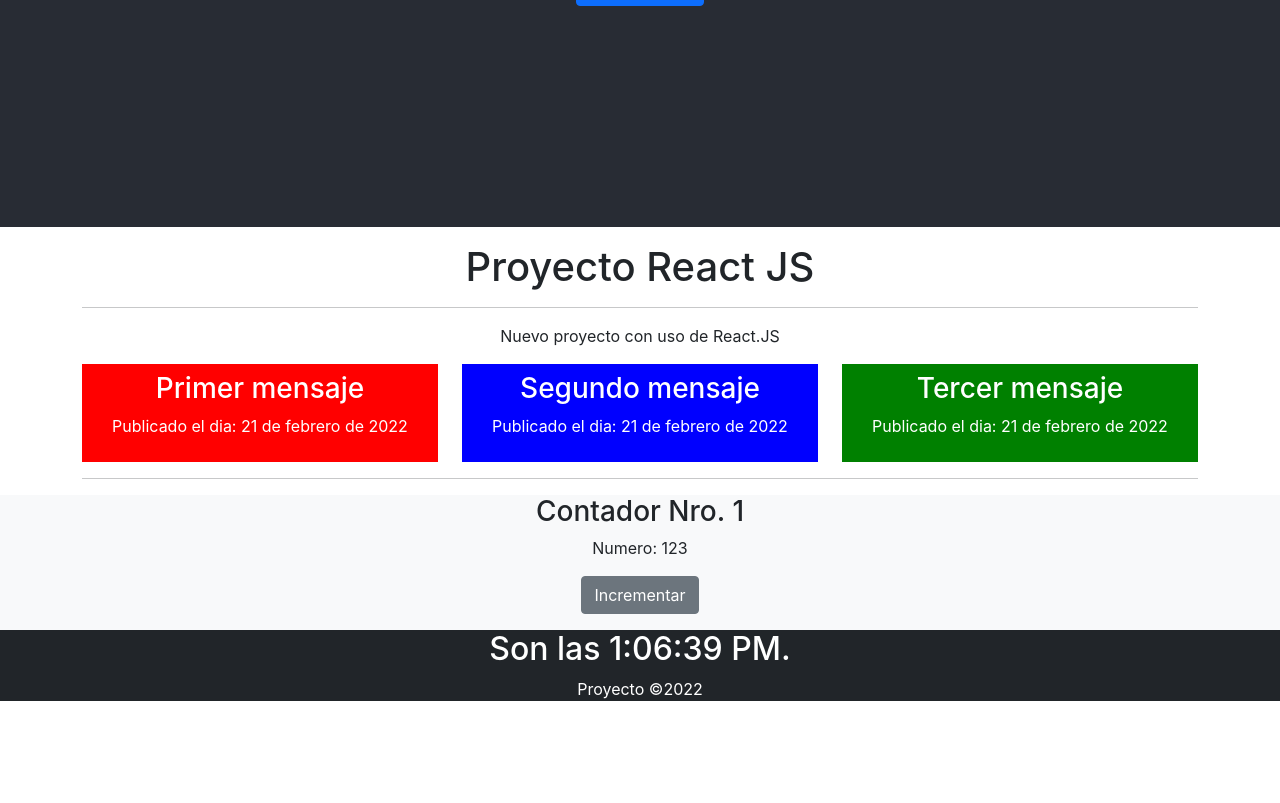
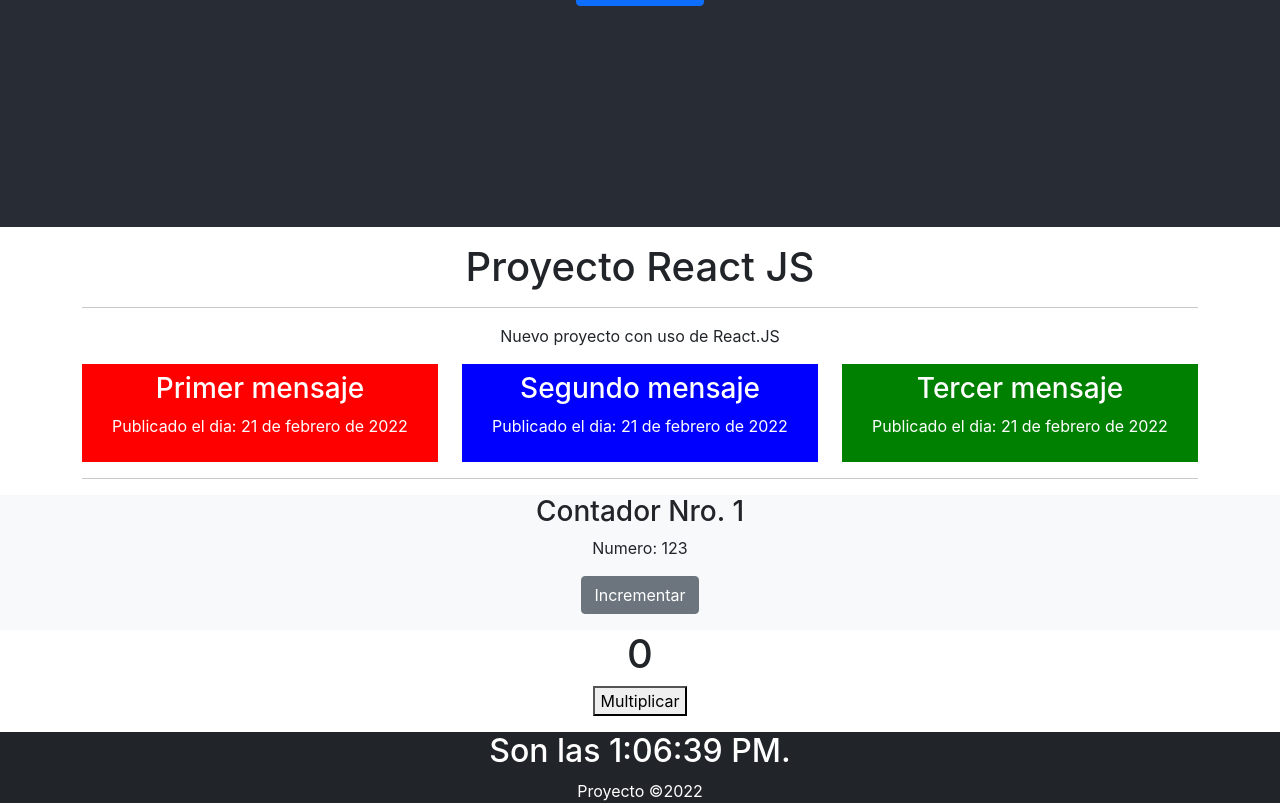
Before and after one commit to matiasgomez05/React, a React (Create React App) app: page / in a window 1280 px wide. Shown: the part 573-1376 px from the top of the page. Before the commit the page ends 1274 px from the top, so only its background shows below. Built offline with nearby package versions, Linux system fonts and the light colour scheme.

Commit message:
Actualizacion componentes v1

```diff
--- a/src/App.js
+++ b/src/App.js
@@ -1,14 +1,18 @@
+/* Librerias */
+import moment from 'moment';
+import 'moment/locale/es';
+
+/* Estilos */
+import './App.css';
+
+/* Componentes */
 import logo from './logo.svg';
 import Mensaje from './componentes/Mensaje';
-import Contador from './componentes/Contador';
-
 //Tambien se puede exportar como objeto, desestructurando, si no posee un export default:
 //import { Mensaje } from './componentes/Mensaje';
-
+import Contador from './componentes/Contador';
 import HoraActual from './componentes/HoraActual';
-import moment from 'moment';
-import 'moment/locale/es';
-import './App.css';
+import Multiplicador from './componentes/Multiplicador';
 
 function App() {
   return (
@@ -41,6 +45,7 @@
       </div>
 
       <Contador id="1" fondo="darkblue" valor={123}></Contador>
+      <Multiplicador multiplicador={2}></Multiplicador>
 
       {/* Dentro de las llaves: {} puedo escribir codigo Javascript, como este comentario o la funcion de abajo.*/}
       <div className='container-fluid align-items-end bg-dark'>
--- /dev/null
+++ b/src/componentes/Multiplicador.jsx
@@ -0,0 +1,26 @@
+import React, {Fragment, useState} from 'react';
+import P from './P';
+
+const Multiplicador = () => {
+
+    const [multiplicador, setMultiplicador] = useState(0);
+
+    const multiplicar = () => {
+        setMultiplicador(multiplicador * 2);
+    }
+
+    return (
+        <Fragment>
+            <h1>
+                { multiplicador }
+            </h1>
+            <button onClick={multiplicar}>
+                Multiplicar
+            </button>
+
+            <P />
+        </Fragment>
+    );
+}
+
+export default Multiplicador;
--- /dev/null
+++ b/src/componentes/P.jsx
@@ -0,0 +1,11 @@
+import React from 'react';
+
+const P = (props) => {
+    const children = props.children
+
+    return (
+        <p>{children}</p>
+    );
+}
+
+export default P;
```
